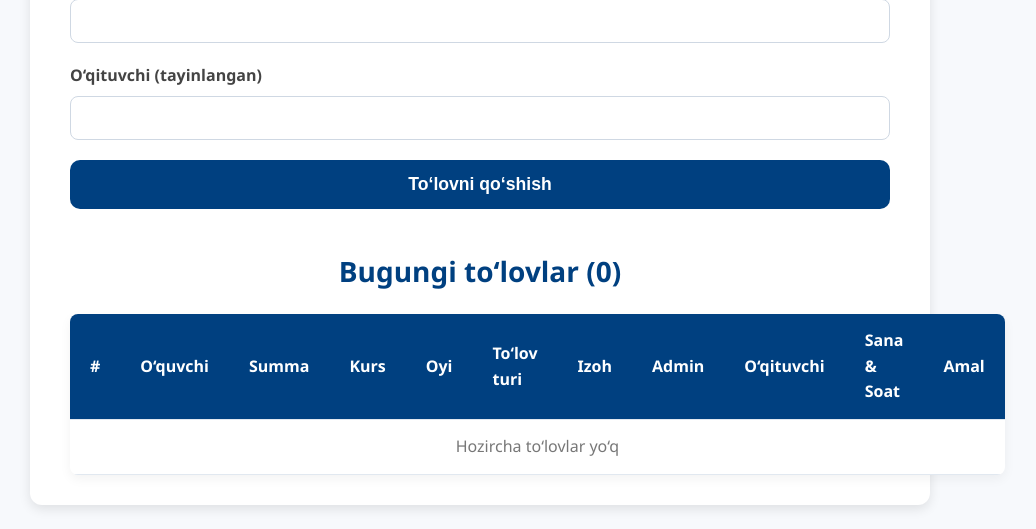
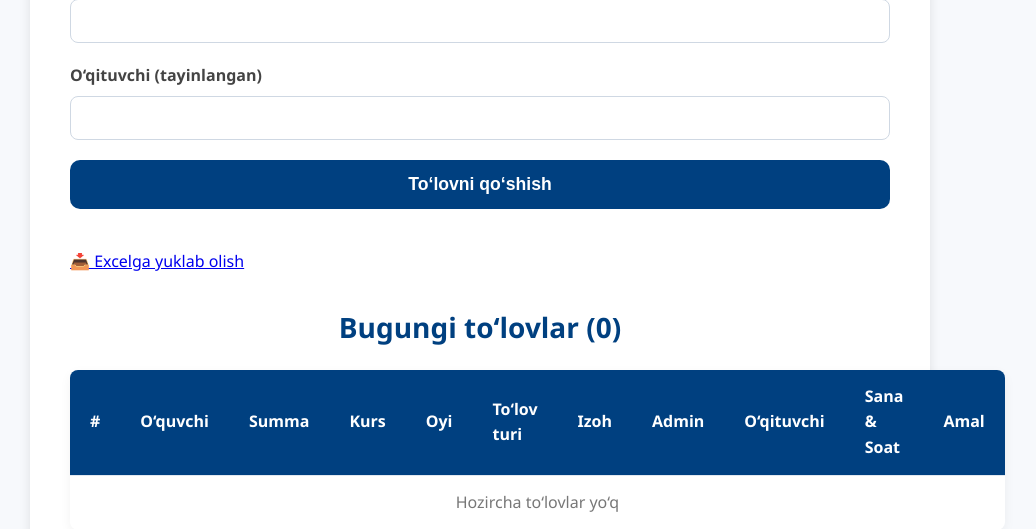
Before and after one commit to muhammadyusufxon404/likemag, a Flask app: page / in a window 1280 px wide. Shown: the part 840-1369 px from the top of the page, without its empty margins (160-1196 px from the left). Run offline with Flask 3, Linux system fonts and the light colour scheme; data that the repository does not hold is empty; parts of the project's set-up code (start-up, migrations or seed data) failed here and were passed over.

Commit message:
Update index.html

```diff
--- a/templates/index.html
+++ b/templates/index.html
@@ -451,7 +451,7 @@ Sana & Soat: ${sana}
 
       <button type="submit">To‘lovni qo‘shish</button>
     </form>
-
+    <a href="{{ url_for('download_excel') }}" class="btn btn-success mt-3">📥 Excelga yuklab olish</a>
     <h2>Bugungi to‘lovlar ({{ tolovlar|length }})</h2>
     <table>
       <thead>
```
